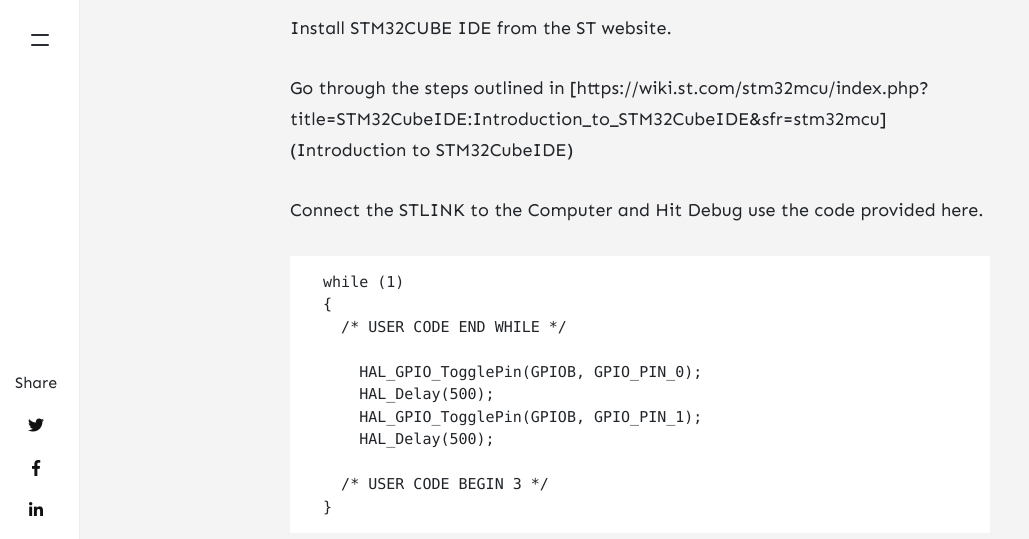
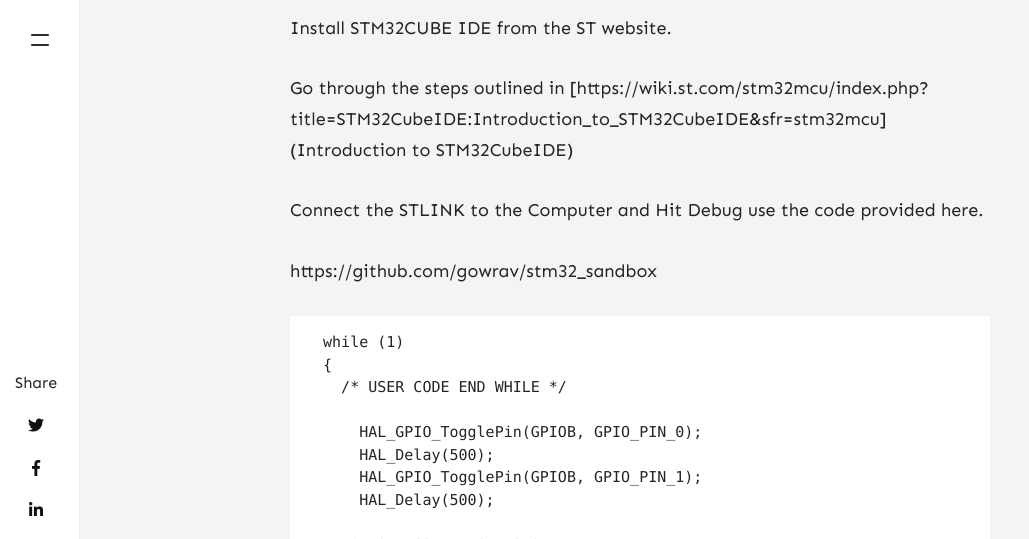
Before and after one commit to gowrav/gowrav.github.io, a Jekyll site: the page built from _posts/2025-01-08-smoc-mcu.md, in a window 1280 px wide and 900 px high, scrolled down 704 px, cut to the strip 0-539 px from the top of the window. Shown: the whole strip, without its empty margins (0-1029 px from the left). Built offline with Jekyll 4.4.1, drawn with Linux system fonts in a browser that asks for light colours; nearby versions of some CDN libraries; comment, search, counter and statistics services are not loaded; part of the change alters nothing that is shown.

Commit message:
Update 2025-01-08-smoc-mcu.md

````diff
--- a/_posts/2025-01-08-smoc-mcu.md
+++ b/_posts/2025-01-08-smoc-mcu.md
@@ -20,6 +20,8 @@ Install STM32CUBE IDE from the ST website.
 Go through the steps outlined in [https://wiki.st.com/stm32mcu/index.php?title=STM32CubeIDE:Introduction_to_STM32CubeIDE&sfr=stm32mcu] (Introduction to STM32CubeIDE)
 
 Connect the STLINK to the Computer and Hit Debug use the code provided here.
+
+https://github.com/gowrav/stm32_sandbox
 
 ```bash
   while (1)
````
